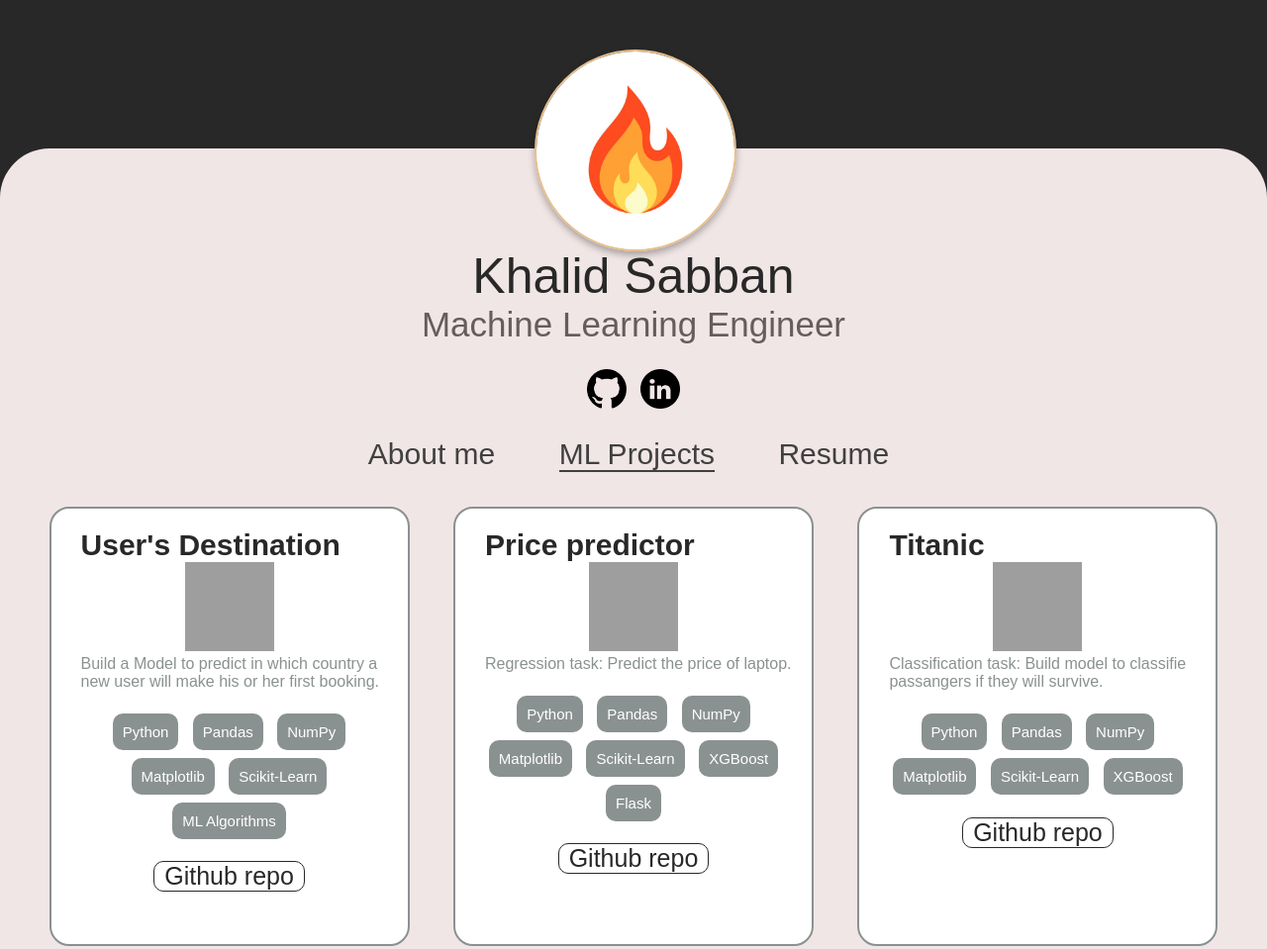
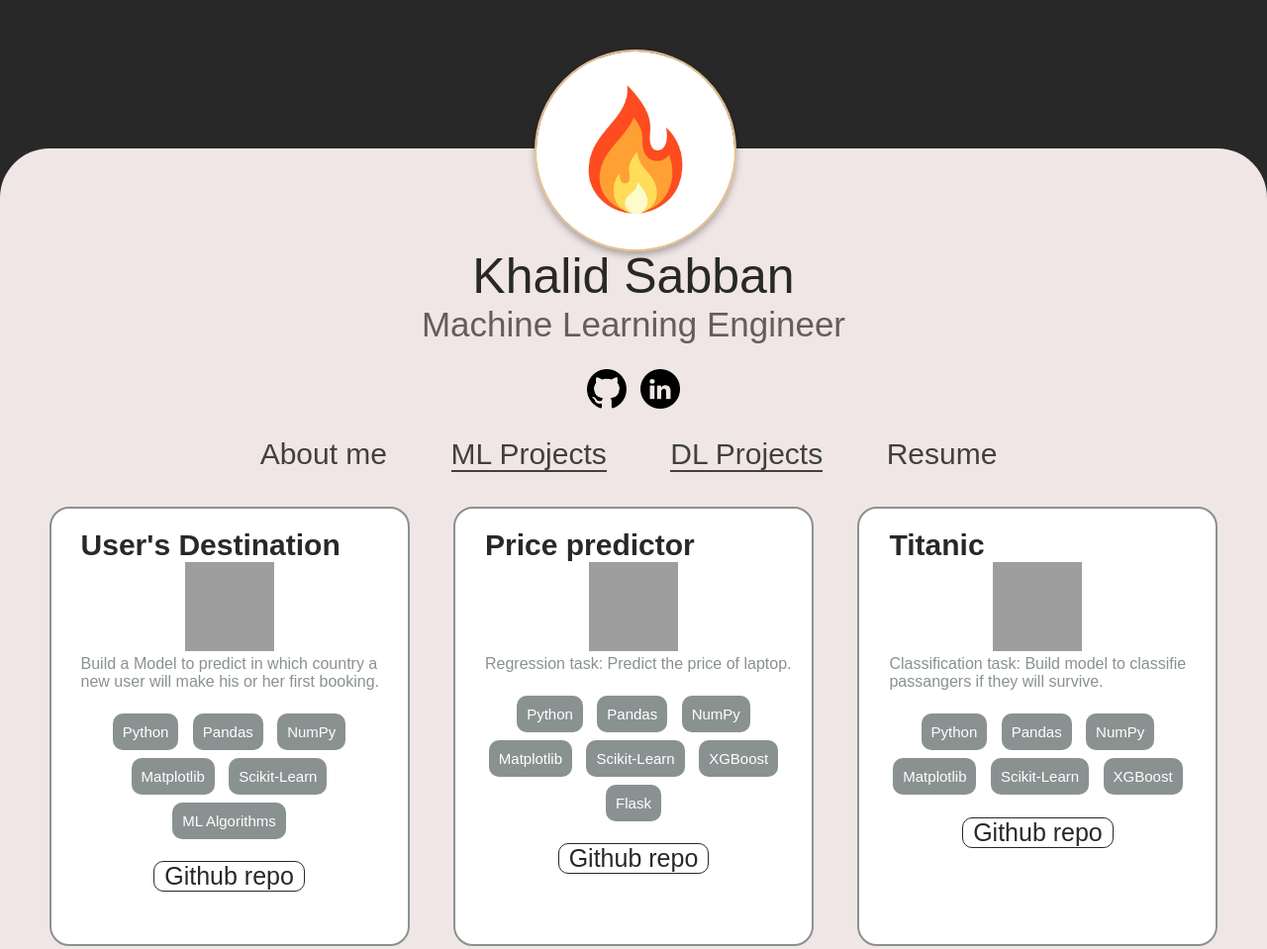
Before and after one commit to khalidsbn/main, a plain HTML site: page ml_projects.html in a window 1280 px wide. Shown: the top 959 px of the page at 99% size. Drawn offline with nearby package versions, Linux system fonts and the light colour scheme; grey boxes are pictures that could not be loaded; a web font is replaced by a local one.

Commit message:
add new nav bar

```diff
--- a/ml_projects.html
+++ b/ml_projects.html
@@ -27,7 +27,8 @@
             <div class="nav-bar">
                 <ul>
                     <li><a href="index.html">About me</a></li>
-                    <li><a href="projects.html" style="border-bottom: 2px solid #404040;">ML Projects</a></li>
+                    <li><a href="ML_projects.html" style="border-bottom: 2px solid #404040;">ML Projects</a></li>
+                    <li><a href="DL_projects.html" style="border-bottom: 2px solid #404040;">DL Projects</a></li>
                     <li><a href="resume.html">Resume</a></li>
                 </ul>
             </div>
```
